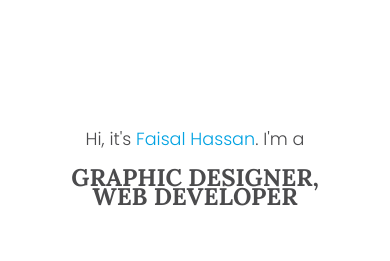
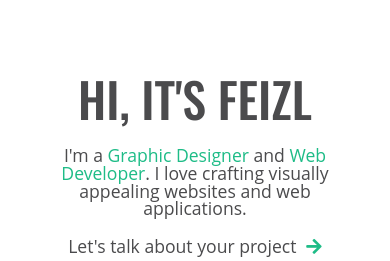
Before and after one commit to itsfeizl/itsfeizl.github.io, a plain HTML site: page index.html in a window 390 px wide. Shown: the part 144-405 px from the top of the page. Drawn offline with nearby package versions, Linux system fonts and the light colour scheme; a web font is replaced by a local one.

Commit message:
Update portfolio website

```diff
--- a/css/styles.css
+++ b/css/styles.css
@@ -18,7 +18,7 @@ p {
     font-size: 1.1rem;
 }
 
-h5 {
+h1, h2, h3, h4, h5, h6 {
     font-family: 'Lora', serif;
 }
 
@@ -89,21 +89,21 @@ img {
 }
 
 .offcanvas-body ul.navbar-nav li.nav-item {
-    margin-bottom: 15px; /* Add space between each menu item */
+    margin-bottom: 15px;
 }
 
 .offcanvas-body ul.navbar-nav li.nav-item a.nav-link {
-    font-size: 18px; /* Increase the font size */
-    padding: 10px 15px; /* Adjust padding for better click area */
-    border-radius: 5px; /* Add rounded corners */
-    transition: background-color 0.3s ease; /* Add smooth transition for hover effect */
-    display: block; /* Make link items a block element */
-    color: #fff; /* Set default text color */
+    font-size: 18px;
+    padding: 10px 15px;
+    border-radius: 5px;
+    transition: background-color 0.3s ease;
+    display: block;
+    color: #fff;
 }
 
 .offcanvas-body ul.navbar-nav li.nav-item a.nav-link:hover {
-    font-weight: 600; /* Change background color on hover */
-    text-decoration: none; /* Remove underline on hover */
+    font-weight: 600;
+    text-decoration: none;
 }
 
 /*  END NAVBAR SECTION  */
@@ -133,25 +133,25 @@ img {
     justify-content: space-around;
 }
 
-.profession {
-    font-size: 4.5rem;
-    font-weight: 700;
-    font-family: 'Lora', serif;
-    line-height: 0.8;
+.name {
+    font-size: 6rem;
+    margin-bottom: 0;
+    font-family: "Oswald", sans-serif;
     text-transform: uppercase;
 }
 
-.name {
-    font-family: 'Poppins', serif;
-    font-size: 2.5rem;
-    text-align: center;
-    line-height: 1;
-    font-weight: 300;
-    margin-bottom: 20px;
+.skill {
+    margin: 20px 0;
 }
 
-.name span {
-    color: #01a2e2;
+.skill p {
+    font-size: 1.5rem;
+    line-height: 1;
+    margin: 0;
+}
+
+.skill span {
+    color: #1EBC87;
 }
 
 .profile-pic {
@@ -207,7 +207,7 @@ img {
     font-family: 'Lora', serif;
     line-height: 1;
     text-align: right;
-    color:#01a2e2 /*CCD6F6*/;
+    color:#01a2e2;
 }
 
 .about-section-text {
@@ -247,8 +247,8 @@ img {
     display: flex;
     flex-direction: row;
     text-align: left;
-    color:#4b4b4d /*CCD6F6*/;
-    border-left: 1px solid rgba(1, 162, 226, 1)/*rgba(100, 255, 218, 0.8)*/;
+    color:#4b4b4d;
+    border-left: 1px solid rgba(1, 162, 226, 1);
     padding-left: 20px;
 }
 
@@ -350,7 +350,6 @@ img {
 .category-link.active {
     color: #01a2e2;
     font-weight: 600
-    /*border-top: 1px solid #01a2e2;*/
 }
 
 .white-icon {
@@ -358,12 +357,9 @@ img {
 }
 
 .icon-wrapper {
-    text-align: center; /* Center the icons */
-    margin-bottom: 10px; /* Add space below the icons */
+    text-align: center;
+    margin-bottom: 10px;
 }
-
-
-
 
 /*  END PROJECTS SECTION  */
 
@@ -379,7 +375,6 @@ img {
     text-align: center;
     width: 100%;
     padding: 100px 20px;
-    /*background-color: #4682b4;*/
     margin-top: 70px;
 }
 
@@ -439,8 +434,6 @@ form {
     background-color: #555;
   }
 
-
-
 .contact-links i {
     font-size: 2.rem;
 }
@@ -497,13 +490,14 @@ footer {
 
 
 @media (max-width: 991px) {
+
     /*WELCOME*/
-    .profession {
-        font-size: 3.5rem;
+    .name {
+        font-size: 6rem;
     }
 
-    .name {
-        font-size: 2rem;
+    .skill p {
+        font-size: 1.5rem;
     }
 
     .for-small {
@@ -582,15 +576,13 @@ footer {
         width: 70%;
     }
 
-    .profession {
-        font-size: 2.8rem;
+    .name {
+        font-size: 3rem;
     }
 
-    .name {
-        font-size: 1.5rem;
+    .skill p {
+        font-size: 1.2rem;
     }
-
-
 
     .contact-section-text {
         width: 90%;
@@ -606,12 +598,15 @@ footer {
     p {
         font-size: 0.9rem;
     }
-    .profession {
-        font-size: 2rem;
+
+    .name {
+        font-size: 3rem;
     }
 
-    .name {
-        font-size: 1.3rem;
+    .skill p {
+        font-size: 1.1rem;
+        width: 90%;
+        margin: 0 auto;
     }
 
     /* ABOUT */
@@ -662,176 +657,16 @@ footer {
 
 
 @media (max-width: 465px) {
-
     .profile-pic {
         width: 80%;
     }
 
-    .profession {
-        font-size: 1.5rem;
-    }
-
     .name {
-        font-size: 1.1rem;
-    }
-}
-
-
-/*
-@media (min-width: 640px) {
-
-	.title {
-			font-size: 1.4rem;
-	}
-
-    .dropdown {
-        display: none;
-    }
-
-    .nav-list {
-        display: block;
-        display: flex;
-        flex-direction: row;
-        align-items: center;
-    }
-
-    .nav-list ul {
-        display: flex;
-        flex-direction: row;
-        padding: 0;
-        margin: 0;
-        background-color: #fff;
-    }
-
-    .nav-list ul li {
-        list-style-type: none;
-        font-size: 1.3rem;
-        color: #4682b4;
-        font-weight: normal;
-    }
-
-    .nav-list ul li a {
-        color: #0A192F;
-        font-size: 1.2rem;
-        padding: 3px 20px;
-        text-decoration: none;
-    }
-
-    .resume {
-        border: 1px solid ;
-        border-radius: 8px;
-        color: #fff !important;
-        background-color: #4682b4;
-        margin-left: 10px;
-    }
-
-    .nav-list ul li a:hover {
-        color: #03a893;
-        transition: 0.15s ease-in-out
-    }
-
-    .resume:hover {
-        background-color: #03a893;
-        color: #fff !important;
-    }
-
-    #welcome-section {
-
-        margin: 0px auto;
-        text-align: center;
-        align-items: center
-    }
-
-   #welcome-section p {
-    font-size: 2.5rem;
-    }
-
-    #welcome-section h1 {
         font-size: 3rem;
     }
 
-    .button {
-        font-size: 1.5rem;
-    }
-
-    .section-header h2 {
-        font-size: 2rem;
-    }
-
-    .about-text p {
-        width: 80%;
-        margin: 0 auto;
-        font-size: 1.4rem;
-    }
-
-    .lang-header {
-        font-size: 2rem;
-    }
-
-
-    .lang-text {
-        width: 60%;
-        margin: 0 auto;
-        font-size: 1.4rem;
-    }
-
-    .lang ul {
-        font-size: 1.8rem;
-        margin: 15px 0;
-    }
-
-    .projects-section-header {
-        font-size: 2rem;
-    }
-
-    .grid {
-        display: grid;
-        grid-template-columns: 48% 48%;
-        grid-gap: 4%;
-        margin-bottom: 0;
-    }
-
-    .grids {
-        margin-bottom: 0px;
-    }
-
-    .project-description {
-        font-size: 1.2rem;
-    }
-
-    #contact {
-        margin-top: 200px;
-    }
-
-    .contact-section-top p {
-        font-size: 2rem;
-        width: 60%;
-    }
-
-    #contact-btn {
-        font-size: 1.5rem;
-    }
-
-    .contact-links a {
-        font-size: 1.5rem;
-    }
-
-    footer {
-        font-size: 1.5rem;
+    .skill p {
+        font-size: 1.1rem;
+        width: 100%;
     }
 }
-
-
-@media (min-width: 1025px) {
-
-    .grid {
-        display: grid;
-        grid-template-columns: 31% 31% 31%;
-        grid-gap: 3.5%;
-    }
-
-    #contact {
-        margin-top: 160px;
-    }
-}
-*/
--- a/index.html
+++ b/index.html
@@ -116,20 +116,22 @@
       <section id="welcome">
         <div class="container">
           <div class="info">
-            <p class="name">
-              Hi, it's <span class="faisal">Faisal Hassan</span>. I'm a
-            </p>
-            <h1 class="profession">
-              Graphic Designer,<br />
-                Web Developer
-            </h1>
+            <h1 class="name">Hi, it's Feizl</h1>
+            <div class="skill for-large">
+              <p class="profession">I'm a <span>Graphic Designer</span> and <span>Web Developer.</span></p>
+              <p class="love">I love crafting visually appealing websites and web applications.</p>
+              <p style="margin-top: 20px;">Let's talk about your project<i class='fa fa-arrow-right' style="margin-left: 10px; color: #1EBC87"></i></p>
+            </div>
+            <div class="skill for-small">
+              <p>I'm a <span>Graphic Designer</span> and <span>Web Developer</span>. I love crafting visually appealing websites and web applications.</p>
+              <p style="margin-top: 20px;">Let's talk about your project<i class='fa fa-arrow-right' style="margin-left: 10px; color: #1EBC87"></i></p>
+            </div>
             <div class="profile-pic">
               <img class="image" src="images/man1.png" alt="Faisal" />
             </div>
             <div class="image-hr"></div>
           </div>
-
-          <!--<a href="#about"><div class="button">More about me</div></a>-->
+        </div>
         </div>
       </section>
 
@@ -259,35 +261,7 @@
       <section id="projects">
         <div class="container projects-section">
           <div class="row">
-            <div class="col-lg-1">
-              <!--
-              <div class="projects-title">
-                <div class="section-heading">
-                  <h2>Things I've Built</h2>
-                </div>
-                <div class="for-small projects-navigation">
-                  <ul class="category-links">
-                    <li>
-                      <a
-                        href="#"
-                        class="category-link active"
-                        data-category="web-dev"
-                        >Web Dev</a
-                      >
-                    </li>
-                    <li>
-                      <a
-                        href="#"
-                        class="category-link"
-                        data-category="ux-design"
-                        >UX Design</a
-                      >
-                    </li>
-                  </ul>
-                </div>
-              </div>
-              -->
-            </div>
+            <div class="col-lg-1"></div>
 
             <div class="col-lg-10 px-0">
               <div class="section-heading section-heading-projects">
@@ -308,39 +282,12 @@
                   >
                 </li>
               </ul>
-
               <div class="row projects-container" id="projects-container">
                 <!-- Projects will be dynamically added here using JavaScript -->
               </div>
             </div>
 
-            <div class="col-lg-1 for-large">
-              <!--
-              <div class="projects-navigation for-large">
-                <div class="tech-stack categories">
-                  <h3>Categories</h3>
-                  <ul id="category-links">
-                    <li>
-                      <a
-                        href="#"
-                        class="category-link active"
-                        data-category="web-dev"
-                        >Web Dev</a
-                      >
-                    </li>
-                    <li>
-                      <a
-                        href="#"
-                        class="category-link"
-                        data-category="ux-design"
-                        >UX Design</a
-                      >
-                    </li>
-                  </ul>
-                </div>
-              </div>
-              -->
-            </div>
+            <div class="col-lg-1 for-large"></div>
           </div>
         </div>
       </section>
```
